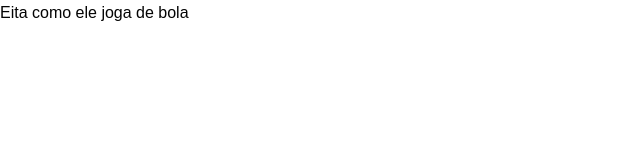
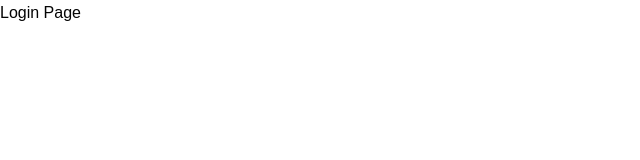
Before and after one commit to GuilhermeDNobre/SGP-Insight-API, a React (Vite) app in the folder front/src/renderer/: page / in a window 1280 px wide. Shown: the top 160 px of the page, without its empty margins (0-640 px from the left). Built offline with nearby package versions, Linux system fonts and the light colour scheme.

Commit message:
:rotating_light:test: Ajuste do App.tsx com rotas

```diff
--- a/front/package.json
+++ b/front/package.json
@@ -25,6 +25,7 @@
     "@electron-toolkit/utils": "^4.0.0",
     "@tailwindcss/vite": "^4.1.16",
     "electron-updater": "^6.3.9",
+    "react-router-dom": "^7.9.4",
     "tailwindcss": "^4.1.16"
   },
   "devDependencies": {
--- a/front/src/renderer/src/App.tsx
+++ b/front/src/renderer/src/App.tsx
@@ -1,5 +1,15 @@
+import React from 'react'
+import { Route, HashRouter as Router, Routes } from 'react-router-dom'
+
+import Login from './pages/Login'
 function App(): React.JSX.Element {
-  return <div>Eita como ele joga de bola</div>
+  return (
+    <Router>
+      <Routes>
+        <Route path="/" element={<Login />} />
+      </Routes>
+    </Router>
+  )
 }
 
 export default App
```
Also changed, not shown: 1 other file (tests, documents, lock files or other folders).
